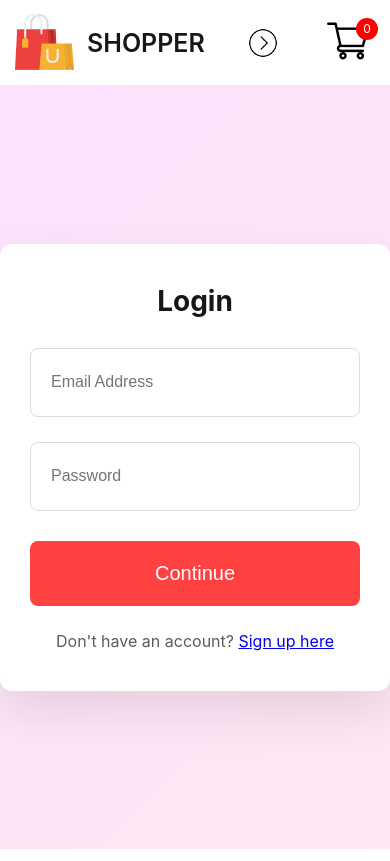
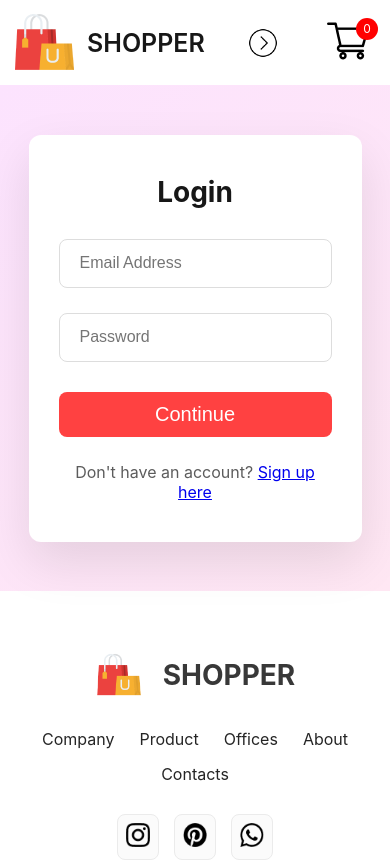
Before and after one commit to The-Vipi14/shopper, a React (Create React App) app in the folder frontend/: page /login in a window 390 px wide. Shown: the top 861 px of the page. Built offline with nearby package versions, Linux system fonts and the light colour scheme.

Commit message:
Login UI responsive

```diff
--- a/frontend/src/Pages/CSS/login.css
+++ b/frontend/src/Pages/CSS/login.css
@@ -72,10 +72,23 @@
 }
 
 @media (max-width: 600px) {
+  .login {
+    width: 100%;
+    min-height: 60vh;
+    display: flex;
+    justify-content: center;
+    align-items: center;
+  }
   .login-container {
-    width: 90%;
+    width: 70%;
     padding: 40px 30px;
   }
+  .login-fields input {
+  height: 45px;
+}
+.login-container button {
+  height: 45px;
+}
 
   .login-container h1 {
     font-size: 28px;
--- a/frontend/src/Pages/Login.jsx
+++ b/frontend/src/Pages/Login.jsx
@@ -3,6 +3,7 @@ import "./CSS/login.css";
 
 const Login = () => {
   return (
+
     <div className="login">
       <div className="login-container">
         <h1>Login</h1>
@@ -15,7 +16,7 @@ const Login = () => {
         <button>Continue</button>
 
         <p className="login-signup-text">
-          Don't have an account? <Link to={'/signup'}>Sign up here</Link>
+          Don't have an account? <Link to={"/signup"}>Sign up here</Link>
         </p>
       </div>
     </div>
```
